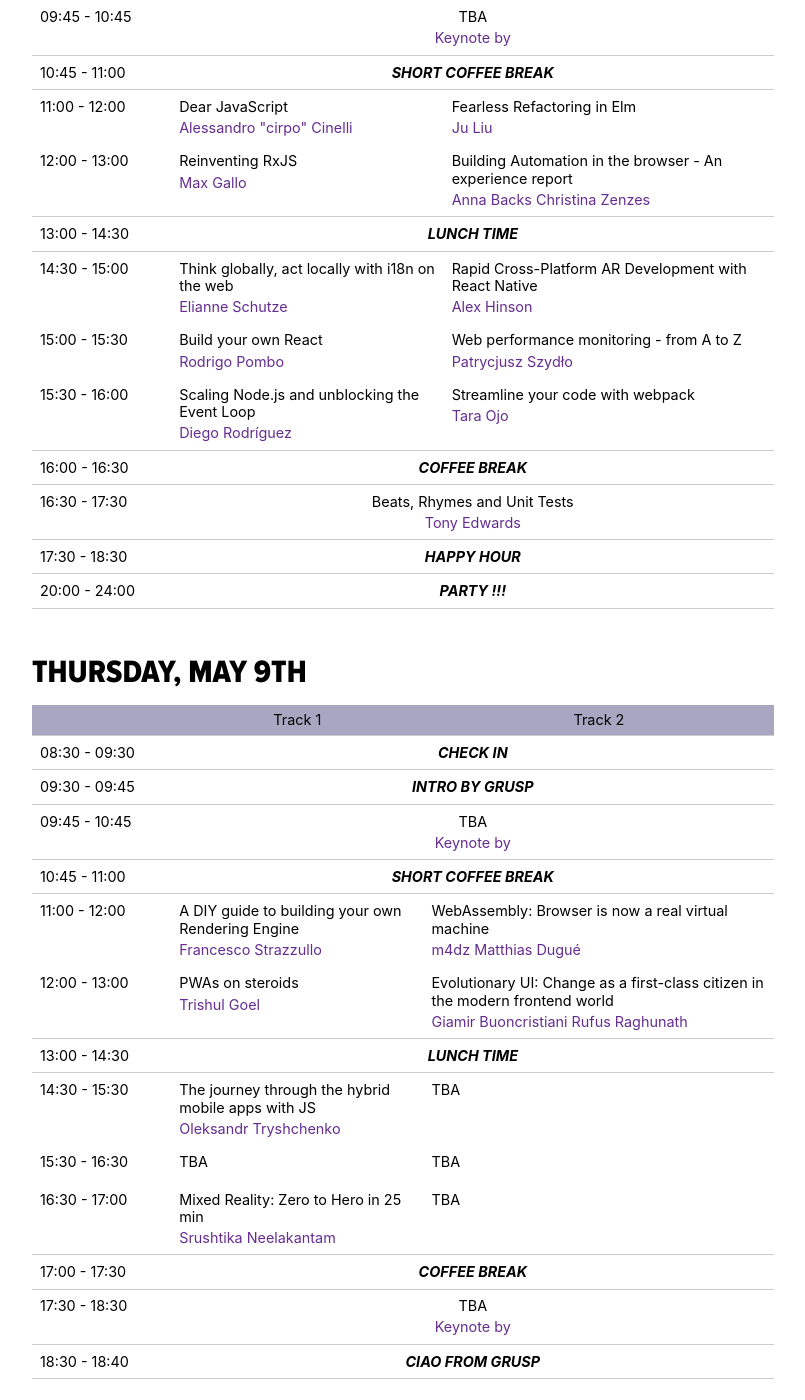
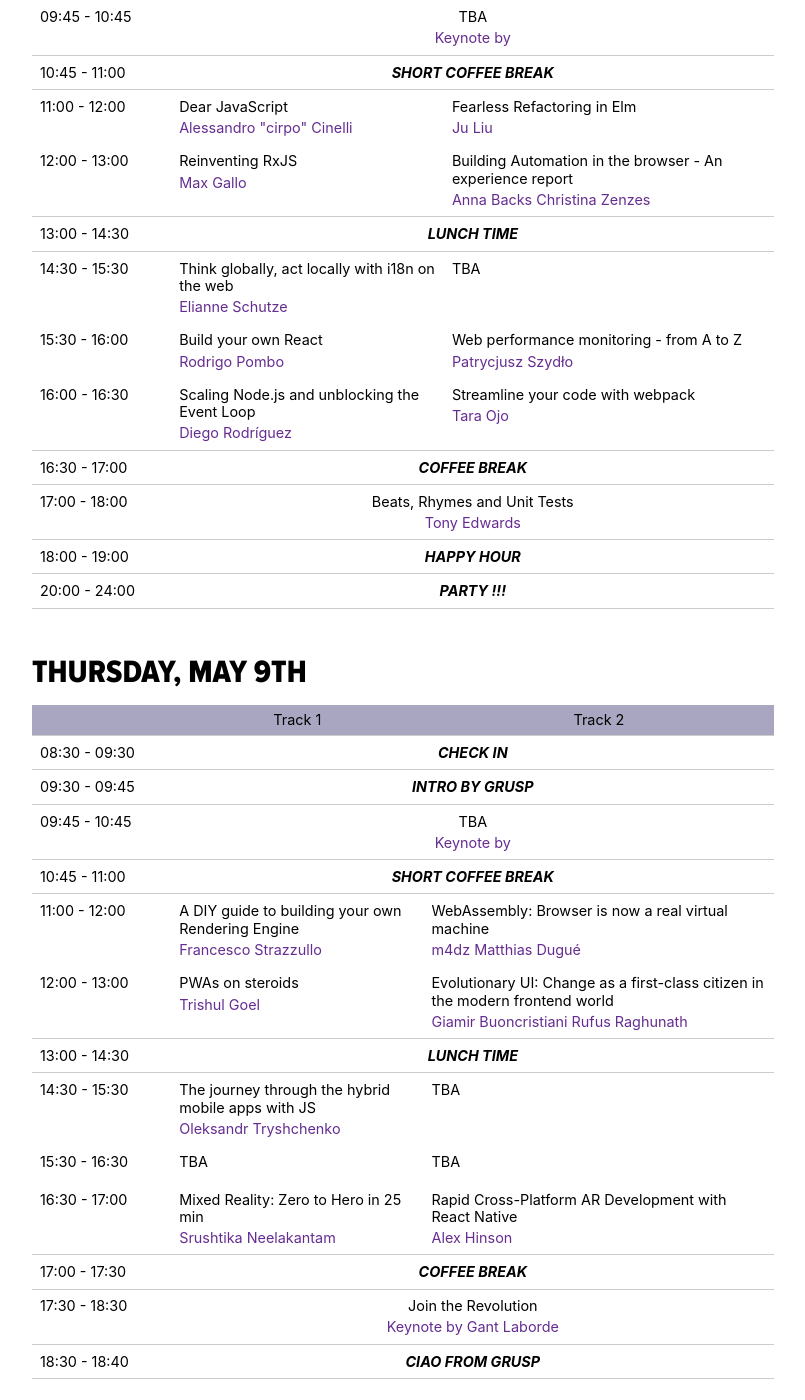
Before and after one commit to giuliatosato/2019.jsday.it, a Jekyll site: the page built from schedule.html, in a window 1280 px wide and 1400 px high, scrolled down 489 px. Shown: the whole window, without its empty margins (144-949 px from the left). Built offline with Jekyll 4.4.1, drawn with Linux system fonts in a browser that asks for light colours; comment, search, counter and statistics services are not loaded.

Commit message:
Fixed schedule

```diff
--- a/schedule.html
+++ b/schedule.html
@@ -42,7 +42,7 @@ css: schedule
       {% include schedule/event.html time='13:00 - 14:30' title='LUNCH TIME' fill='true' %}
 
       <tr class="schedule__row">
-        {% include schedule/talk.html time='14:30 - 15:00' slot="6" %}
+        {% include schedule/talk.html time='14:30 - 15:30' slot="6" %}
         {% include schedule/talk.html slot="7" %}
         <td>
           <div class="schedule__talk-title">
@@ -52,7 +52,7 @@ css: schedule
       </tr>
 
       <tr class="schedule__row">
-        {% include schedule/talk.html time='15:00 - 15:30' slot="8" %}
+        {% include schedule/talk.html time='15:30 - 16:00' slot="8" %}
         {% include schedule/talk.html slot="9" %}
         <td style="width:20%">
           <div class="schedule__talk-title">
@@ -62,7 +62,7 @@ css: schedule
       </tr>
 
       <tr class="schedule__row">
-        {% include schedule/talk.html time='15:30 - 16:00' slot="10" %}
+        {% include schedule/talk.html time='16:00 - 16:30' slot="10" %}
         {% include schedule/talk.html slot="11" %}
         <td style="width:20%">
           <div class="schedule__talk-title">
@@ -71,14 +71,13 @@ css: schedule
         </td>
       </tr>
 
-      {% include schedule/event.html time='16:00 - 16:30' title='COFFEE BREAK' fill='true' %}
+      {% include schedule/event.html time='16:30 - 17:00' title='COFFEE BREAK' fill='true' %}
 
       <tr class="schedule__row">
-        {% include schedule/talk.html time='16:30 - 17:30' slot="12" fill='true' %}
+        {% include schedule/talk.html time='17:00 - 18:00' slot="12" fill='true' %}
       </tr>
 
-
-      {% include schedule/event.html time='17:30 - 18:30' title='HAPPY HOUR' fill='true' %}
+      {% include schedule/event.html time='18:00 - 19:00' title='HAPPY HOUR' fill='true' %}
       {% include schedule/event.html time='20:00 - 24:00' title='PARTY !!!' fill='true' %}
 
       </tbody>
@@ -150,7 +149,7 @@ css: schedule
       {% include schedule/event.html time='17:00 - 17:30' title='COFFEE BREAK' fill='true' %}
 
       <tr class="schedule__row">
-        {% include schedule/talk.html time='17:30 - 18:30' slot="28" title="" keynote='true' fill='true' %}
+        {% include schedule/talk.html time='17:30 - 18:30' slot="24" title="" keynote='true' fill='true' %}
         </tr>
 
       {% include schedule/event.html time='18:30 - 18:40' title='CIAO from GrUSP' fill='true' %}
```
Also changed, not shown: _data/talks.yml (+11 -11 lines).
